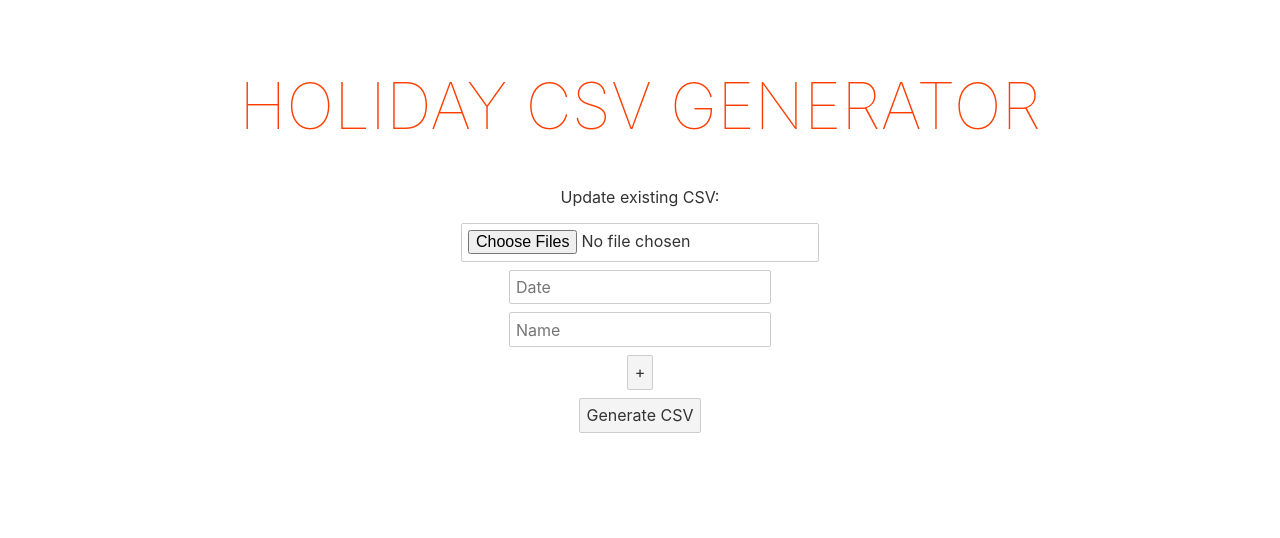
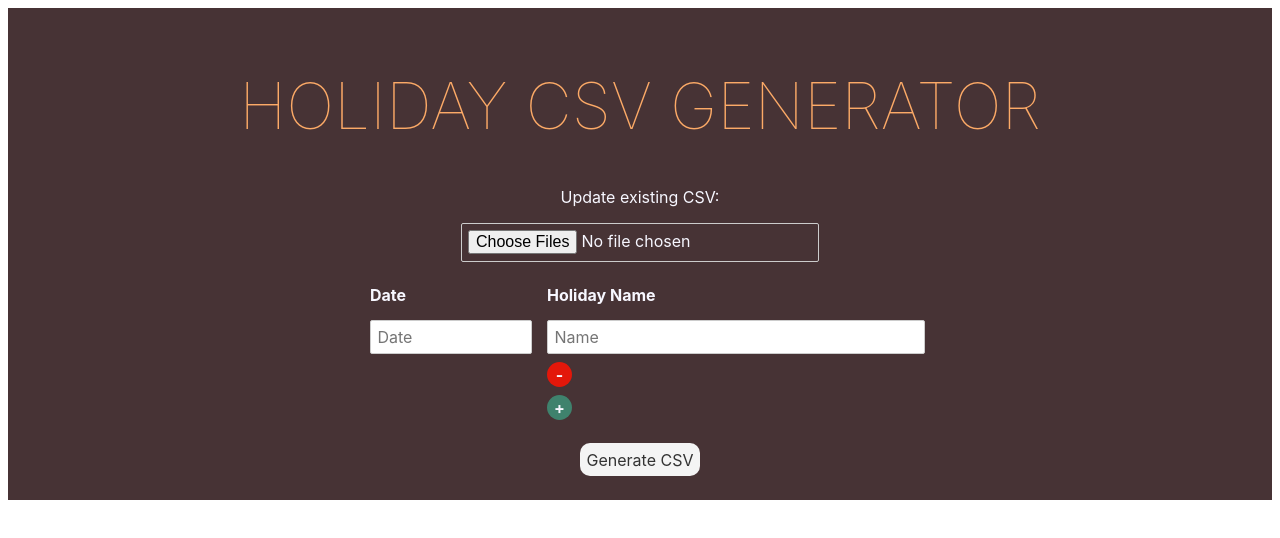
Before and after one commit to catielanier/holiday-creator, a Svelte app: page / in a window 1280 px wide. Shown: the top 538 px of the page. Built offline with nearby package versions, Linux system fonts and the light colour scheme.

Commit message:
create formatting

```diff
--- a/src/App.svelte
+++ b/src/App.svelte
@@ -120,8 +120,12 @@
     multiple="false"
     accept=".csv"
   />
+  <div class="holiday-table table-header">
+    <div>Date</div>
+    <div>Holiday Name</div>
+  </div>
   {#each holidays as holiday, index}
-    <div>
+    <div class="holiday-table">
       <div>
         <input
           type="text"
@@ -130,14 +134,31 @@
           placeholder="Date"
         />
       </div>
-      <div>
-        <input type="text" bind:value={holiday.name} placeholder="Name" />
+      <div class="name-and-controls">
+        <div>
+          <input
+            type="text"
+            bind:value={holiday.name}
+            placeholder="Name"
+            class="holiday-name-input"
+          />
+        </div>
+        <div class="button-container">
+          <div>
+            <button class="control minus" on:click={() => removeHoliday(index)}
+              >-</button
+            >
+          </div>
+          <div>
+            {#if index === holidays.length - 1}
+              <button class="control plus" on:click={addRowToHolidays}>+</button
+              >
+            {/if}
+          </div>
+        </div>
       </div>
     </div>
   {/each}
-  <div>
-    <button on:click={addRowToHolidays}>+</button>
-  </div>
   <button on:click={generateHolidayCSV}>Generate CSV</button>
 </main>
 
@@ -147,13 +168,67 @@
     padding: 1em;
     max-width: 240px;
     margin: 0 auto;
+    background: #473335;
+    color: #f7f7ff;
   }
 
   h1 {
-    color: #ff3e00;
+    color: #fcaa67;
     text-transform: uppercase;
     font-size: 4em;
     font-weight: 100;
+  }
+
+  .holiday-table.table-header {
+    margin-top: 15px;
+  }
+
+  .holiday-name-input {
+    width: 70%;
+  }
+
+  .holiday-table {
+    max-width: 540px;
+    width: 100%;
+    margin: 0 auto;
+    margin-bottom: 15px;
+    display: grid;
+    grid-template-columns: 30% 70%;
+    grid-gap: 15px;
+  }
+  .holiday-table div {
+    text-align: left;
+  }
+
+  .holiday-table input {
+    width: 100%;
+  }
+
+  .table-header {
+    font-weight: bold;
+  }
+
+  button {
+    border: 0;
+    border-radius: 10px;
+  }
+
+  .control {
+    width: 25px;
+    height: 25px;
+    border-radius: 50%;
+    font-weight: bold;
+    padding: 2.5px;
+  }
+
+  .plus {
+    background: #3f826d;
+    color: #f7f7ff;
+  }
+
+  .minus {
+    background: #e3170a;
+    color: #f7f7ff;
   }
 
   @media (min-width: 640px) {
```
